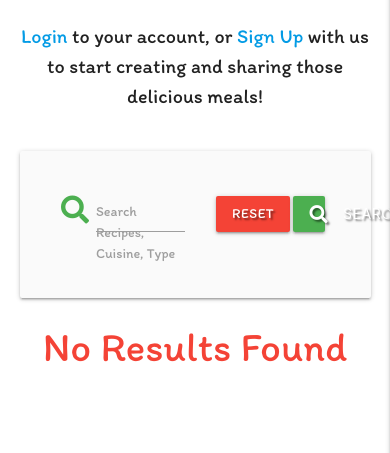
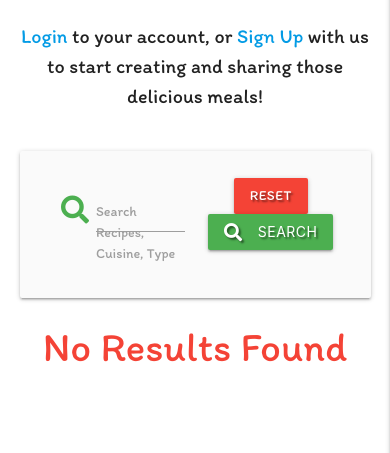
Before and after one commit to rossph3lan/Recipe_Cluster, a Flask app: page / in a window 390 px wide; the page is wider, and only the part inside the window is pictured. Shown: the part 391-844 px from the top of that part. Run offline with Flask 2, Linux system fonts and the light colour scheme; data that the repository does not hold is empty; some libraries are stand-ins or nearby versions.

Commit message:
Finished ReadME

```diff
--- a/static/css/style.css
+++ b/static/css/style.css
@@ -54,9 +54,3 @@ p {
     text-align: center;
     font-size: 20px;
 }
-
-@media screen and (max-width: 400px) {
-  button.green.btn.text-shadow {
-    width: 25px;
-  }
-}
```
Also changed, not shown: README.md.
